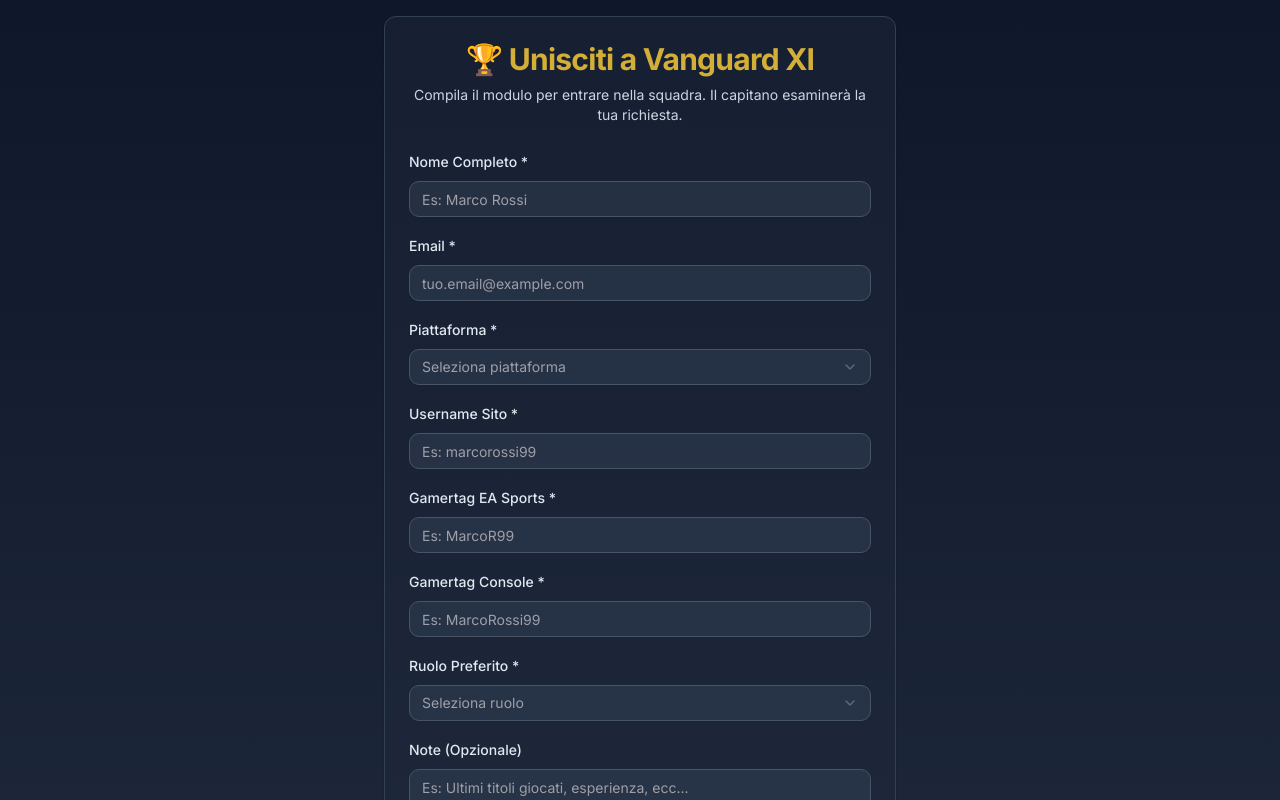
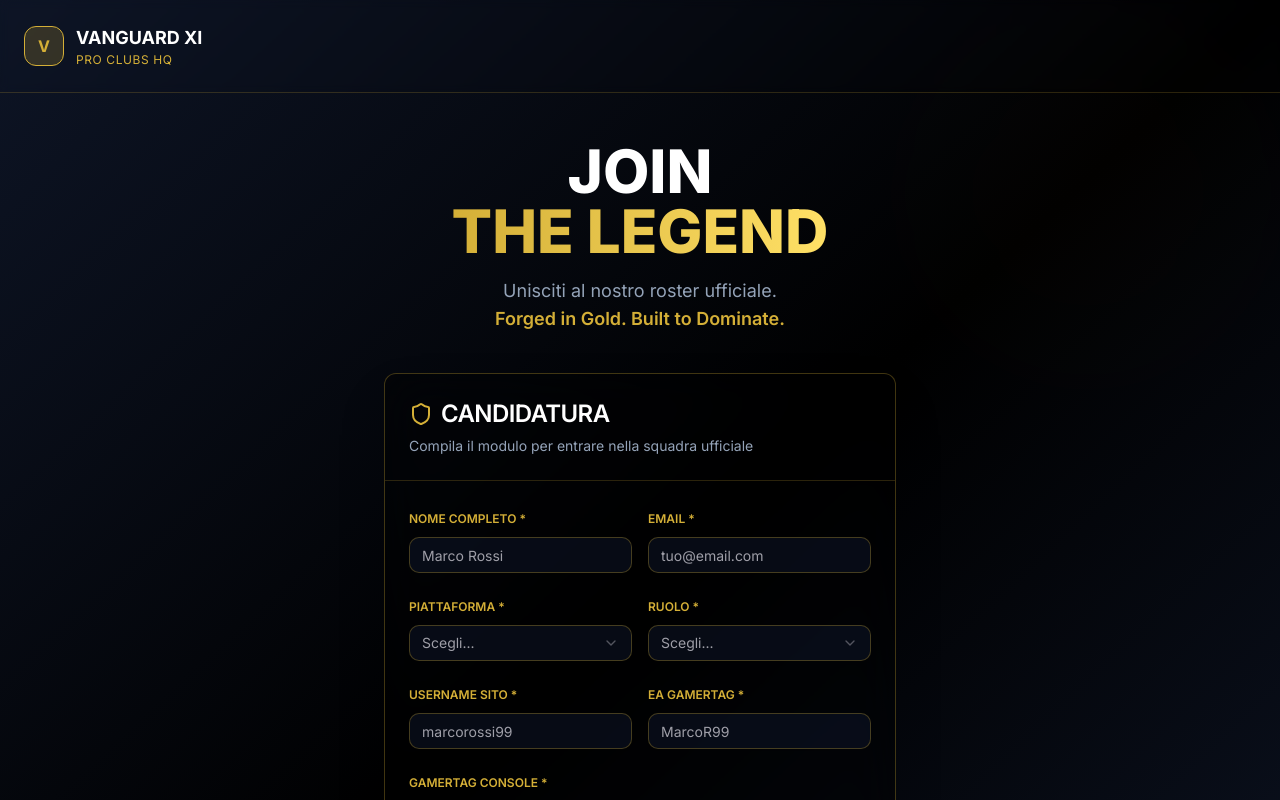
Before and after one commit to Matte-hub21/vanguardxi, a Next.js app: page /join in a window 1280 px wide. Shown: the top 800 px of the page. Built offline with nearby package versions, Linux system fonts and the light colour scheme.

Commit message:
Restyle join page - gold and black gaming aesthetic matching brand identity

```diff
--- a/app/join/page.js
+++ b/app/join/page.js
@@ -6,7 +6,7 @@ import { Input } from '@/components/ui/input'
 import { Label } from '@/components/ui/label'
 import { Select, SelectContent, SelectItem, SelectTrigger, SelectValue } from '@/components/ui/select'
 import { Textarea } from '@/components/ui/textarea'
-import { AlertCircle, CheckCircle2, Loader } from 'lucide-react'
+import { AlertCircle, CheckCircle2, Loader, Shield } from 'lucide-react'
 
 const POSITIONS = [
   'Goalkeeper',
@@ -80,7 +80,6 @@ export default function JoinPage() {
         notes: ''
       })
 
-      // Reset success dopo 5 secondi
       setTimeout(() => setSuccess(false), 5000)
     } catch (err) {
       setError(err.message)
@@ -90,23 +89,65 @@ export default function JoinPage() {
   }
 
   return (
-    <div className="min-h-screen bg-gradient-to-b from-slate-900 to-slate-800 flex items-center justify-center p-4">
-      <Card className="w-full max-w-lg bg-slate-800/50 border-slate-700">
-        <CardHeader className="text-center space-y-2">
-          <CardTitle className="text-3xl font-bold text-[#D4AF37]">
-            🏆 Unisciti a Vanguard XI
+    <div className="min-h-screen bg-black relative overflow-hidden">
+      {/* Background gradient effect */}
+      <div className="absolute inset-0 bg-gradient-to-br from-slate-900 via-black to-slate-900 opacity-90" />
+      <div className="absolute top-0 right-0 w-96 h-96 bg-[#D4AF37]/5 rounded-full blur-3xl opacity-20" />
+      <div className="absolute bottom-0 left-0 w-96 h-96 bg-blue-500/5 rounded-full blur-3xl opacity-20" />
+
+      <div className="relative z-10 min-h-screen flex flex-col">
+        {/* Header */}
+        <div className="border-b border-[#D4AF37]/20 backdrop-blur-sm">
+          <div className="max-w-7xl mx-auto px-6 py-6">
+            <div className="flex items-center gap-3">
+              <div className="w-10 h-10 bg-[#D4AF37]/20 border border-[#D4AF37] rounded-lg flex items-center justify-center">
+                <span className="text-[#D4AF37] font-bold">V</span>
+              </div>
+              <div>
+                <p className="text-white font-bold text-lg">VANGUARD XI</p>
+                <p className="text-xs text-[#D4AF37] tracking-wider">PRO CLUBS HQ</p>
+              </div>
+            </div>
+          </div>
+        </div>
+
+        {/* Main Content */}
+        <div className="flex-1 flex items-center justify-center px-4 py-12">
+          <div className="w-full max-w-lg">
+            {/* Hero Section */}
+            <div className="text-center mb-10">
+              <h1 className="text-5xl md:text-6xl font-black mb-4">
+                <span className="text-white">JOIN</span>
+                <br />
+                <span className="bg-gradient-to-r from-[#D4AF37] to-[#FFE066] bg-clip-text text-transparent">
+                  THE LEGEND
+                </span>
+              </h1>
+              <p className="text-slate-400 text-lg mb-8">
+                Unisciti al nostro roster ufficiale.
+                <br />
+                <span className="text-[#D4AF37] font-semibold">Forged in Gold. Built to Dominate.</span>
+              </p>
+            </div>
+
+            {/* Form Card */}
+            <Card className="bg-black/40 border-[#D4AF37]/30 backdrop-blur-xl shadow-2xl">
+              <CardHeader className="border-b border-[#D4AF37]/20 pb-6">
+                <CardTitle className="text-white text-2xl flex items-center gap-2">
+                  <Shield className="h-6 w-6 text-[#D4AF37]" />
+                  CANDIDATURA
                 </CardTitle>
-          <CardDescription className="text-slate-300">
-            Compila il modulo per entrare nella squadra. Il capitano esaminerà la tua richiesta.
+                <CardDescription className="text-slate-400">
+                  Compila il modulo per entrare nella squadra ufficiale
                 </CardDescription>
               </CardHeader>
 
-        <CardContent>
+              <CardContent className="pt-6">
                 {success && (
                   <div className="mb-6 p-4 bg-green-500/10 border border-green-500/50 rounded-lg flex gap-3 items-start">
-              <CheckCircle2 className="h-5 w-5 text-green-500 flex-shrink-0 mt-0.5" />
+                    <CheckCircle2 className="h-5 w-5 text-green-400 flex-shrink-0 mt-0.5" />
                     <div>
-                <p className="font-semibold text-green-400">Richiesta inviata!</p>
+                      <p className="font-bold text-green-400">✅ Richiesta Inviata!</p>
                       <p className="text-sm text-green-300">Il capitano esaminerà la tua candidatura.</p>
                     </div>
                   </div>
@@ -114,18 +155,19 @@ export default function JoinPage() {
 
                 {error && (
                   <div className="mb-6 p-4 bg-red-500/10 border border-red-500/50 rounded-lg flex gap-3 items-start">
-              <AlertCircle className="h-5 w-5 text-red-500 flex-shrink-0 mt-0.5" />
+                    <AlertCircle className="h-5 w-5 text-red-400 flex-shrink-0 mt-0.5" />
                     <div>
-                <p className="font-semibold text-red-400">Errore</p>
+                      <p className="font-bold text-red-400">Errore</p>
                       <p className="text-sm text-red-300">{error}</p>
                     </div>
                   </div>
                 )}
 
-          <form onSubmit={handleSubmit} className="space-y-4">
-            {/* Full Name */}
+                <form onSubmit={handleSubmit} className="space-y-5">
+                  {/* Row 1: Full Name & Email */}
+                  <div className="grid grid-cols-2 gap-4">
                     <div className="space-y-2">
-              <Label htmlFor="full_name" className="text-slate-200">
+                      <Label htmlFor="full_name" className="text-[#D4AF37] font-semibold uppercase text-xs">
                         Nome Completo *
                       </Label>
                       <Input
@@ -133,15 +175,13 @@ export default function JoinPage() {
                         name="full_name"
                         value={formData.full_name}
                         onChange={handleChange}
-                placeholder="Es: Marco Rossi"
+                        placeholder="Marco Rossi"
                         required
-                className="bg-slate-700/50 border-slate-600 text-white"
+                        className="bg-slate-900/50 border-[#D4AF37]/30 text-white placeholder-slate-500 focus:border-[#D4AF37] focus:ring-[#D4AF37]/20"
                       />
                     </div>
-
-            {/* Email */}
                     <div className="space-y-2">
-              <Label htmlFor="email" className="text-slate-200">
+                      <Label htmlFor="email" className="text-[#D4AF37] font-semibold uppercase text-xs">
                         Email *
                       </Label>
                       <Input
@@ -150,29 +190,49 @@ export default function JoinPage() {
                         type="email"
                         value={formData.email}
                         onChange={handleChange}
-                placeholder="tuo.email@example.com"
+                        placeholder="tuo@email.com"
                         required
-                className="bg-slate-700/50 border-slate-600 text-white"
+                        className="bg-slate-900/50 border-[#D4AF37]/30 text-white placeholder-slate-500 focus:border-[#D4AF37] focus:ring-[#D4AF37]/20"
                       />
                     </div>
+                  </div>
 
-            {/* Platform */}
+                  {/* Row 2: Platform & Position */}
+                  <div className="grid grid-cols-2 gap-4">
                     <div className="space-y-2">
-              <Label className="text-slate-200">Piattaforma *</Label>
+                      <Label className="text-[#D4AF37] font-semibold uppercase text-xs">Piattaforma *</Label>
                       <Select value={formData.platform} onValueChange={(value) => handleSelectChange('platform', value)}>
-                <SelectTrigger className="bg-slate-700/50 border-slate-600 text-white">
-                  <SelectValue placeholder="Seleziona piattaforma" />
+                        <SelectTrigger className="bg-slate-900/50 border-[#D4AF37]/30 text-white focus:border-[#D4AF37]">
+                          <SelectValue placeholder="Scegli..." />
                         </SelectTrigger>
-                <SelectContent className="bg-slate-700 border-slate-600">
+                        <SelectContent className="bg-slate-900 border-[#D4AF37]/30">
                           <SelectItem value="xbox">🎮 Xbox</SelectItem>
                           <SelectItem value="playstation">🎮 PlayStation</SelectItem>
                         </SelectContent>
                       </Select>
                     </div>
+                    <div className="space-y-2">
+                      <Label className="text-[#D4AF37] font-semibold uppercase text-xs">Ruolo *</Label>
+                      <Select
+                        value={formData.preferred_position}
+                        onValueChange={(value) => handleSelectChange('preferred_position', value)}
+                      >
+                        <SelectTrigger className="bg-slate-900/50 border-[#D4AF37]/30 text-white focus:border-[#D4AF37]">
+                          <SelectValue placeholder="Scegli..." />
+                        </SelectTrigger>
+                        <SelectContent className="bg-slate-900 border-[#D4AF37]/30">
+                          {POSITIONS.map(pos => (
+                            <SelectItem key={pos} value={pos}>{pos}</SelectItem>
+                          ))}
+                        </SelectContent>
+                      </Select>
+                    </div>
+                  </div>
 
-            {/* Site Username */}
+                  {/* Row 3: Site Username & EA Gamertag */}
+                  <div className="grid grid-cols-2 gap-4">
                     <div className="space-y-2">
-              <Label htmlFor="site_username" className="text-slate-200">
+                      <Label htmlFor="site_username" className="text-[#D4AF37] font-semibold uppercase text-xs">
                         Username Sito *
                       </Label>
                       <Input
@@ -180,31 +240,30 @@ export default function JoinPage() {
                         name="site_username"
                         value={formData.site_username}
                         onChange={handleChange}
-                placeholder="Es: marcorossi99"
+                        placeholder="marcorossi99"
                         required
-                className="bg-slate-700/50 border-slate-600 text-white"
+                        className="bg-slate-900/50 border-[#D4AF37]/30 text-white placeholder-slate-500 focus:border-[#D4AF37]"
                       />
                     </div>
-
-            {/* EA Gamertag */}
                     <div className="space-y-2">
-              <Label htmlFor="ea_gamertag" className="text-slate-200">
-                Gamertag EA Sports *
+                      <Label htmlFor="ea_gamertag" className="text-[#D4AF37] font-semibold uppercase text-xs">
+                        EA Gamertag *
                       </Label>
                       <Input
                         id="ea_gamertag"
                         name="ea_gamertag"
                         value={formData.ea_gamertag}
                         onChange={handleChange}
-                placeholder="Es: MarcoR99"
+                        placeholder="MarcoR99"
                         required
-                className="bg-slate-700/50 border-slate-600 text-white"
+                        className="bg-slate-900/50 border-[#D4AF37]/30 text-white placeholder-slate-500 focus:border-[#D4AF37]"
                       />
                     </div>
+                  </div>
 
-            {/* Console Gamertag */}
+                  {/* Row 4: Console Gamertag */}
                   <div className="space-y-2">
-              <Label htmlFor="console_gamertag" className="text-slate-200">
+                    <Label htmlFor="console_gamertag" className="text-[#D4AF37] font-semibold uppercase text-xs">
                       Gamertag Console *
                     </Label>
                     <Input
@@ -212,33 +271,15 @@ export default function JoinPage() {
                       name="console_gamertag"
                       value={formData.console_gamertag}
                       onChange={handleChange}
-                placeholder="Es: MarcoRossi99"
+                      placeholder="MarcoRossi99"
                       required
-                className="bg-slate-700/50 border-slate-600 text-white"
+                      className="bg-slate-900/50 border-[#D4AF37]/30 text-white placeholder-slate-500 focus:border-[#D4AF37]"
                     />
                   </div>
 
-            {/* Preferred Position */}
+                  {/* Row 5: Notes */}
                   <div className="space-y-2">
-              <Label className="text-slate-200">Ruolo Preferito *</Label>
-              <Select
-                value={formData.preferred_position}
-                onValueChange={(value) => handleSelectChange('preferred_position', value)}
-              >
-                <SelectTrigger className="bg-slate-700/50 border-slate-600 text-white">
-                  <SelectValue placeholder="Seleziona ruolo" />
-                </SelectTrigger>
-                <SelectContent className="bg-slate-700 border-slate-600">
-                  {POSITIONS.map(pos => (
-                    <SelectItem key={pos} value={pos}>{pos}</SelectItem>
-                  ))}
-                </SelectContent>
-              </Select>
-            </div>
-
-            {/* Notes */}
-            <div className="space-y-2">
-              <Label htmlFor="notes" className="text-slate-200">
+                    <Label htmlFor="notes" className="text-[#D4AF37] font-semibold uppercase text-xs">
                       Note (Opzionale)
                     </Label>
                     <Textarea
@@ -246,8 +287,8 @@ export default function JoinPage() {
                       name="notes"
                       value={formData.notes}
                       onChange={handleChange}
-                placeholder="Es: Ultimi titoli giocati, esperienza, ecc..."
-                className="bg-slate-700/50 border-slate-600 text-white"
+                      placeholder="Es: Anni di esperienza, titoli giocati, ecc..."
+                      className="bg-slate-900/50 border-[#D4AF37]/30 text-white placeholder-slate-500 focus:border-[#D4AF37]"
                       rows={3}
                     />
                   </div>
@@ -256,24 +297,32 @@ export default function JoinPage() {
                   <Button
                     type="submit"
                     disabled={loading}
-              className="w-full bg-[#D4AF37] hover:bg-[#C99A2E] text-slate-900 font-bold"
+                    className="w-full bg-gradient-to-r from-[#D4AF37] to-[#FFE066] hover:from-[#C99A2E] hover:to-[#E6CC44] text-black font-bold text-lg py-6 rounded-lg transition-all"
                   >
                     {loading ? (
                       <>
-                  <Loader className="h-4 w-4 mr-2 animate-spin" />
-                  Invio in corso...
+                        <Loader className="h-5 w-5 mr-2 animate-spin" />
+                        PROCESSING...
                       </>
                     ) : (
-                '✉️ Invia Richiesta'
+                      '→ INVIA CANDIDATURA'
                     )}
                   </Button>
 
-            <p className="text-xs text-slate-400 text-center">
-              I campi con * sono obbligatori
+                  <p className="text-xs text-slate-500 text-center">
+                    * Campi obbligatori | Protetto da Supabase Auth
                   </p>
                 </form>
               </CardContent>
             </Card>
+
+            {/* Footer */}
+            <div className="mt-8 text-center text-slate-500 text-xs">
+              <p>© 2026 Vanguard XI Esports • All rights reserved</p>
+            </div>
+          </div>
+        </div>
+      </div>
     </div>
   )
 }
```
Lines whose indentation alone changed are shown as unchanged.
